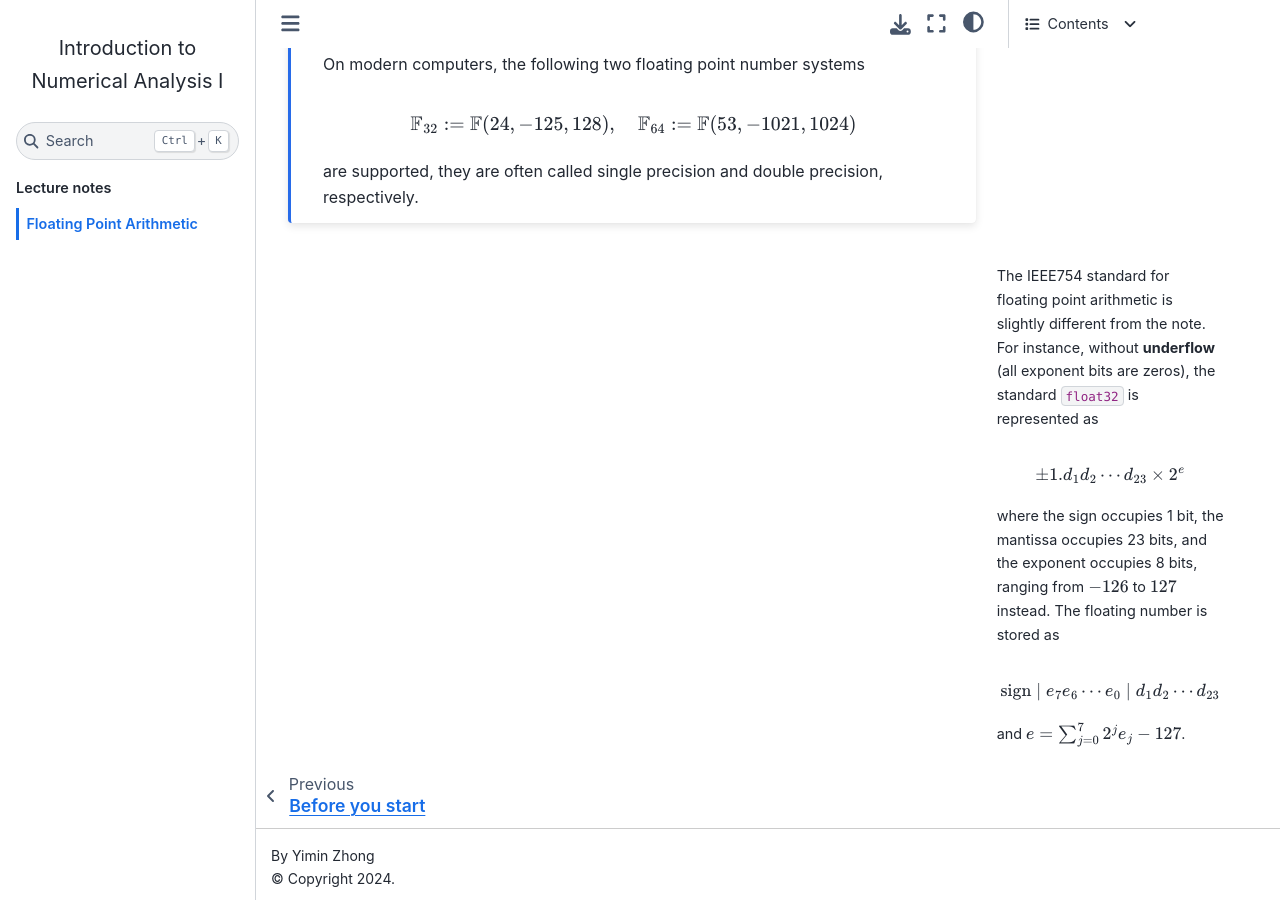
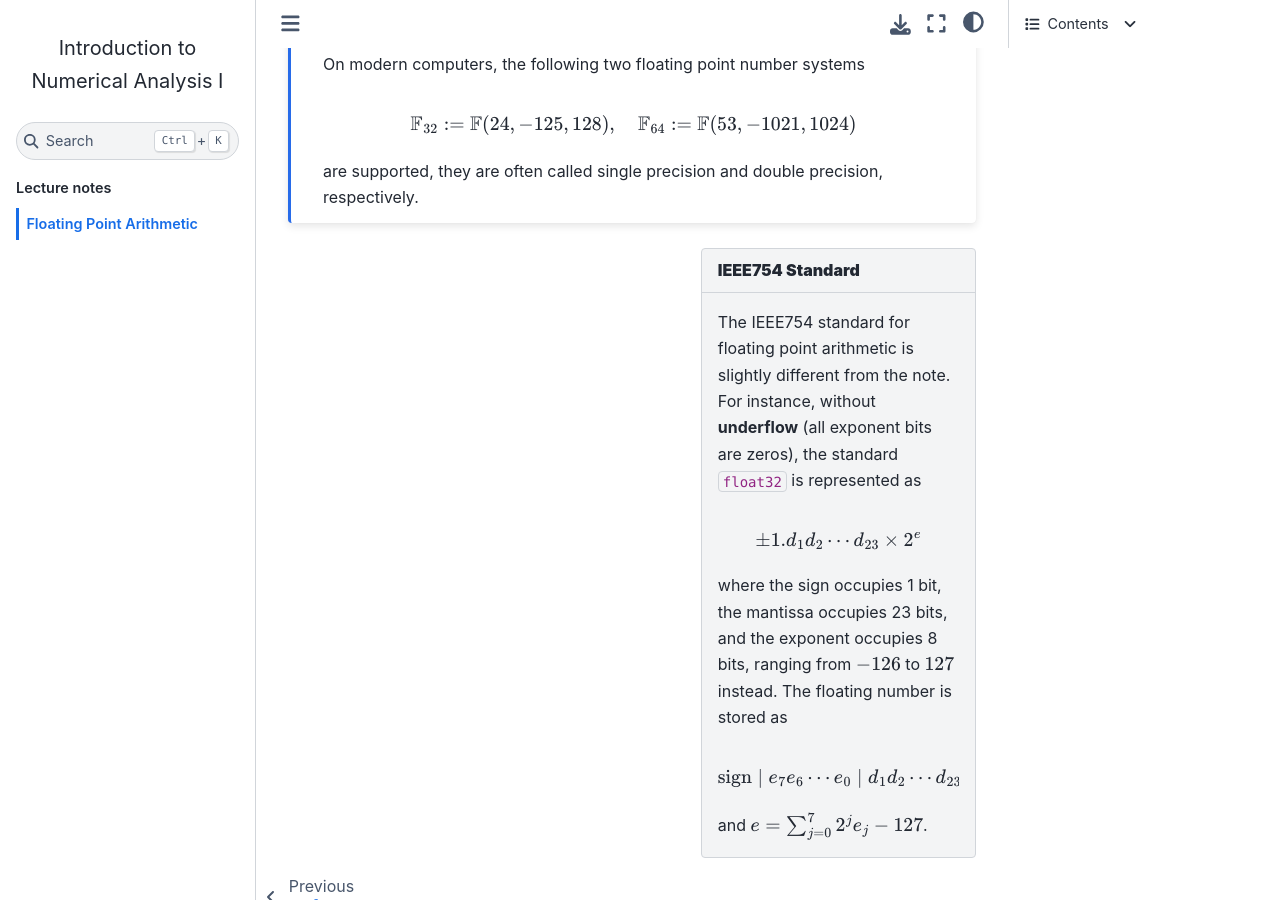
Before and after one commit to auburn-comp-math/math-5630-6630, a Jupyter Book: the page built from floating_point.md, in a window 1280 px wide and 900 px high, scrolled down 2159 px. Built offline with Jupyter Book 1.0.4 settings and Sphinx 7.4.7 and the Sphinx Book theme 1.1.4, drawn with Linux system fonts in a browser that asks for light colours.

Commit message:
update floating

````diff
--- a/floating_point.md
+++ b/floating_point.md
@@ -98,7 +98,7 @@ $$\mathbb{F}_{32} := \mathbb{F}(24, -125, 128),\quad\mathbb{F}_{64} := \mathbb{F
 are supported, they are often called single precision and double precision, respectively.
 ```
 
-```{margin}
+```{sidebar} **IEEE754 Standard**
 The IEEE754 standard for floating point arithmetic is slightly different from the note. For instance, without **underflow** (all exponent bits are zeros), the standard ``float32`` is represented as
 
 $$\pm 1.d_1 d_2\cdots d_{23} \times 2^e$$
````
